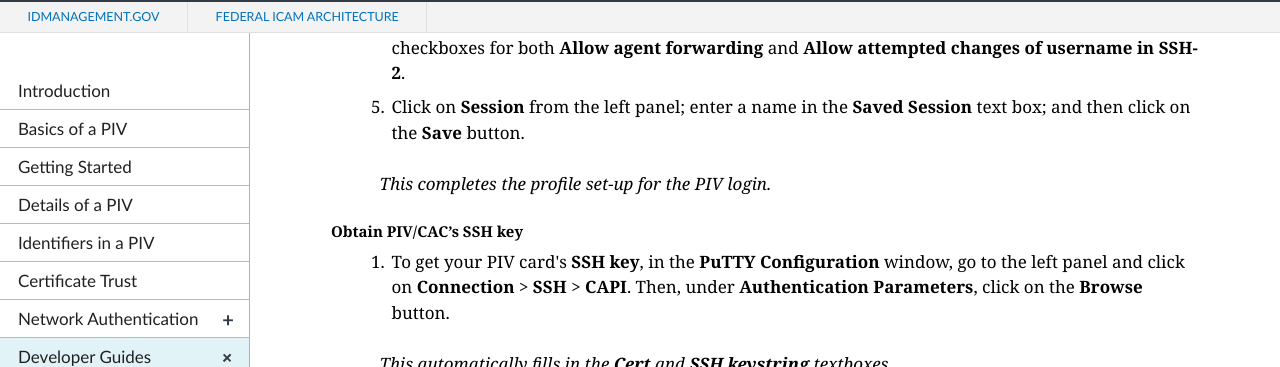
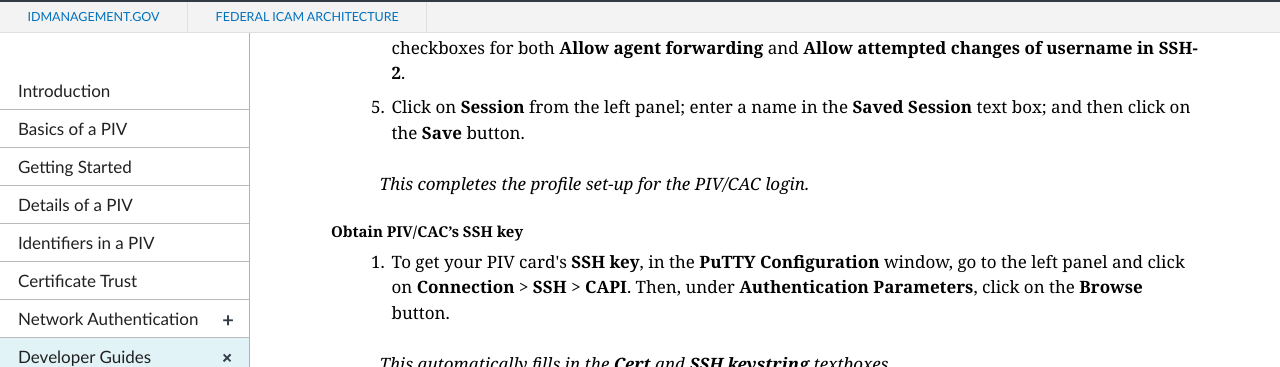
Before and after one commit to GSA/piv-guides, a Jekyll site: the page built from _devconfig/ssh.md, in a window 1280 px wide and 900 px high, scrolled down 2936 px. Shown: the part 88-455 px from the top of the window. Built offline with Jekyll 4.4.1, drawn with Linux system fonts in a browser that asks for light colours; nearby versions of some CDN libraries.

Commit message:
Update ssh.md

```diff
--- a/_devconfig/ssh.md
+++ b/_devconfig/ssh.md
@@ -97,7 +97,7 @@ These steps will ensure that your computer and Jump server recognize your PIV/CA
   5. From within the **PuTTY Configuration** window, select **Connection** &gt; **SSH** &gt; **Auth**. Then, click on the checkboxes for both **Allow agent forwarding** and **Allow attempted changes of username in SSH-2**.
   6. Click on **Session** from the left panel; enter a name in the **Saved Session** text box; and then click on the **Save** button.
 
-  > _This completes the profile set-up for the PIV login._
+  > _This completes the profile set-up for the PIV/CAC login._
 
 ##### Obtain PIV/CAC's SSH key
 
```
